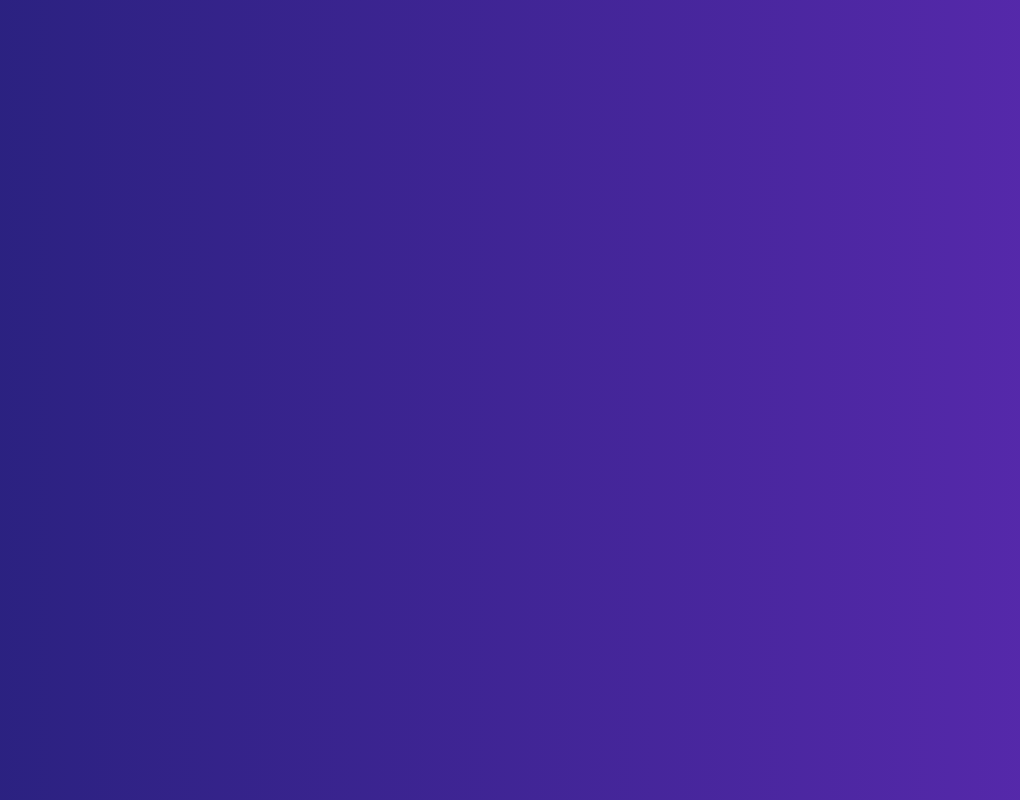
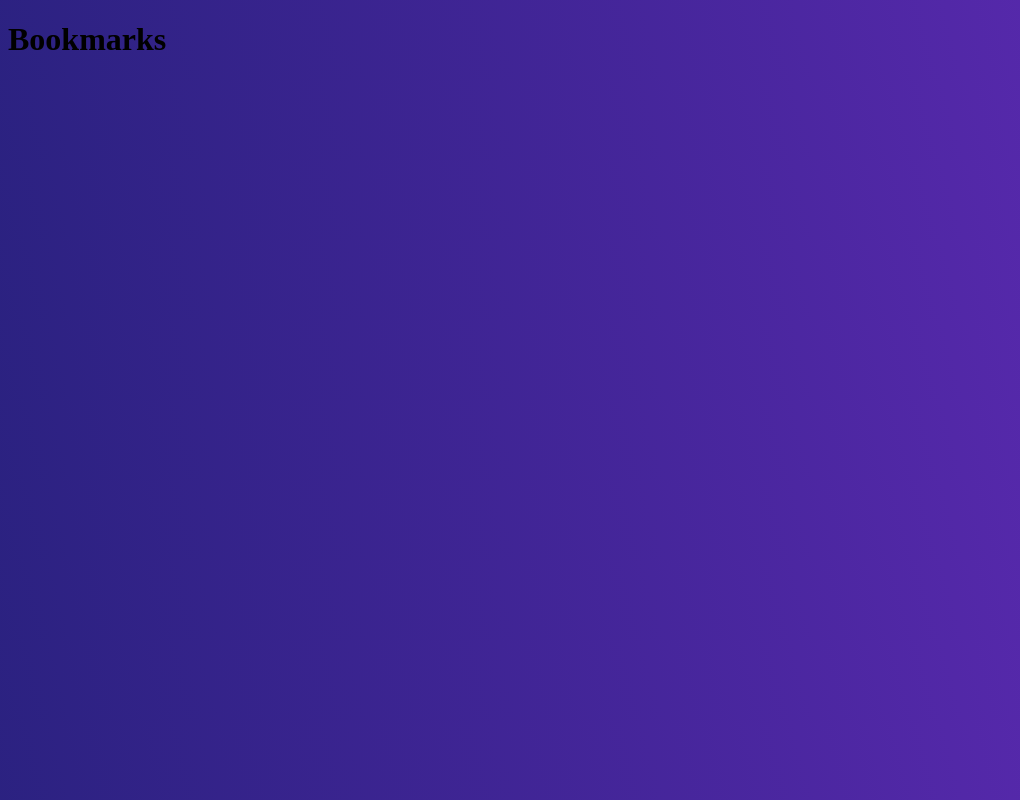
Before and after one commit to ochufy/quote-generator, a React (Create React App) app: page /bookmarks in a window 1280 px wide. Shown: the whole page, without its empty margins (0-1020 px from the left). Built offline with nearby package versions, Linux system fonts and the light colour scheme.

Commit message:
add Home and Bookmarks routes

```diff
--- a/package.json
+++ b/package.json
@@ -11,6 +11,7 @@
     "@testing-library/user-event": "^13.5.0",
     "react": "^18.2.0",
     "react-dom": "^18.2.0",
+    "react-router-dom": "^6.3.0",
     "react-scripts": "5.0.1",
     "web-vitals": "^2.1.4"
   },
--- a/src/App.js
+++ b/src/App.js
@@ -1,6 +1,13 @@
+import {Route, Routes} from "react-router-dom";
+import Home from "./Home.js";
+import Bookmarks from "./Bookmarks.js";
+
 function App() {
   return (
-    <></>
+    <Routes>
+      <Route path="/" element={<Home />} />
+      <Route path="bookmarks" element={<Bookmarks />} />
+    </Routes>
   );
 }
 
--- /dev/null
+++ b/src/Bookmarks.js
@@ -0,0 +1,7 @@
+function Bookmarks() {
+  return (
+    <h1>Bookmarks</h1>
+  )
+}
+
+export default Bookmarks;
--- /dev/null
+++ b/src/Home.js
@@ -0,0 +1,7 @@
+function Home() {
+  return (
+    <h1>Home</h1>
+  )
+}
+
+export default Home;
--- a/src/index.js
+++ b/src/index.js
@@ -1,8 +1,11 @@
 import React from 'react';
 import ReactDOM from 'react-dom/client';
 import App from './App';
+import { BrowserRouter } from "react-router-dom";
 
 const root = ReactDOM.createRoot(document.getElementById('root'));
 root.render(
+  <BrowserRouter>
     <App />
+  </BrowserRouter>
 );
```
Also changed, not shown: 1 other file (tests, documents, lock files or other folders).
